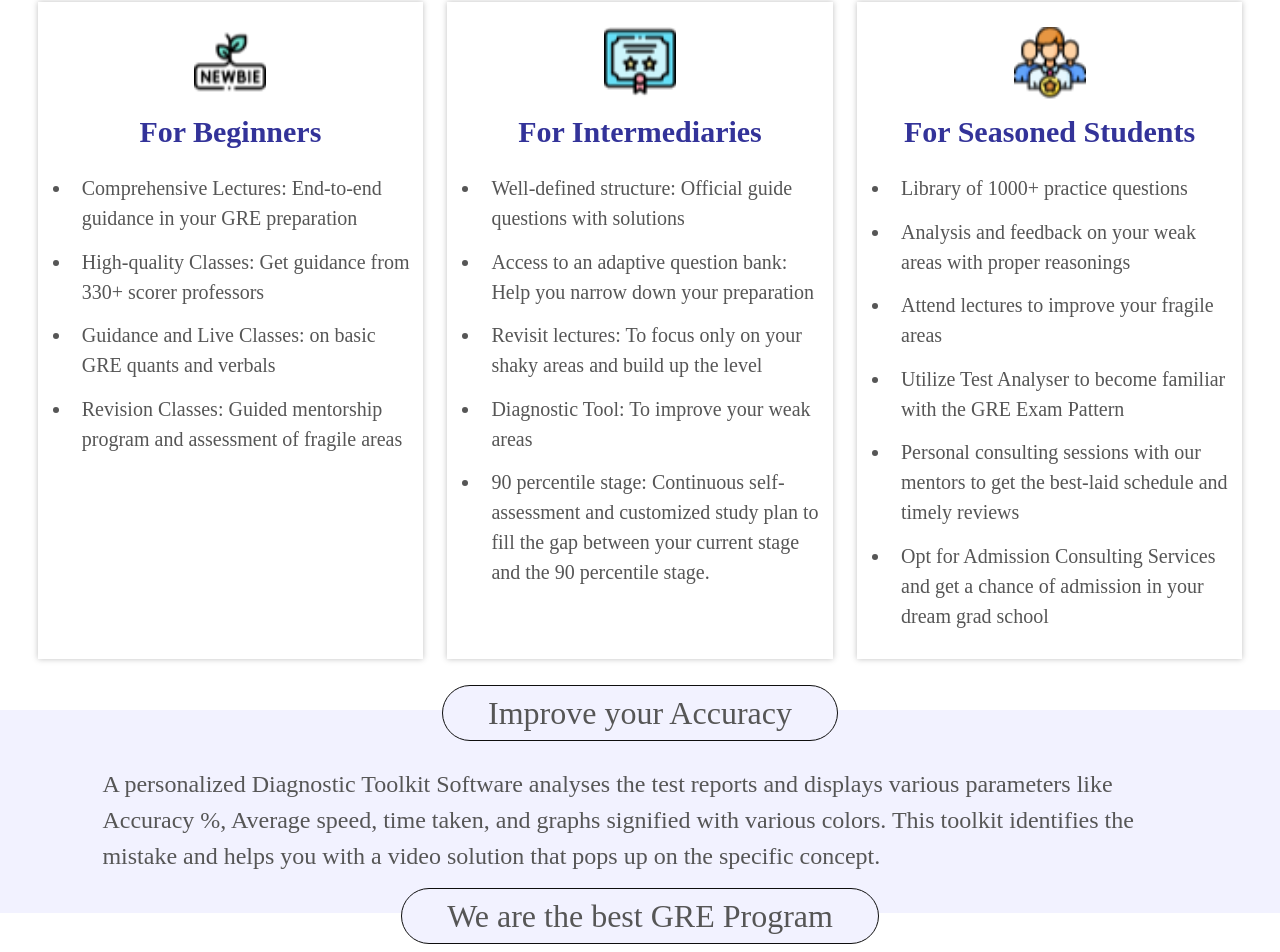
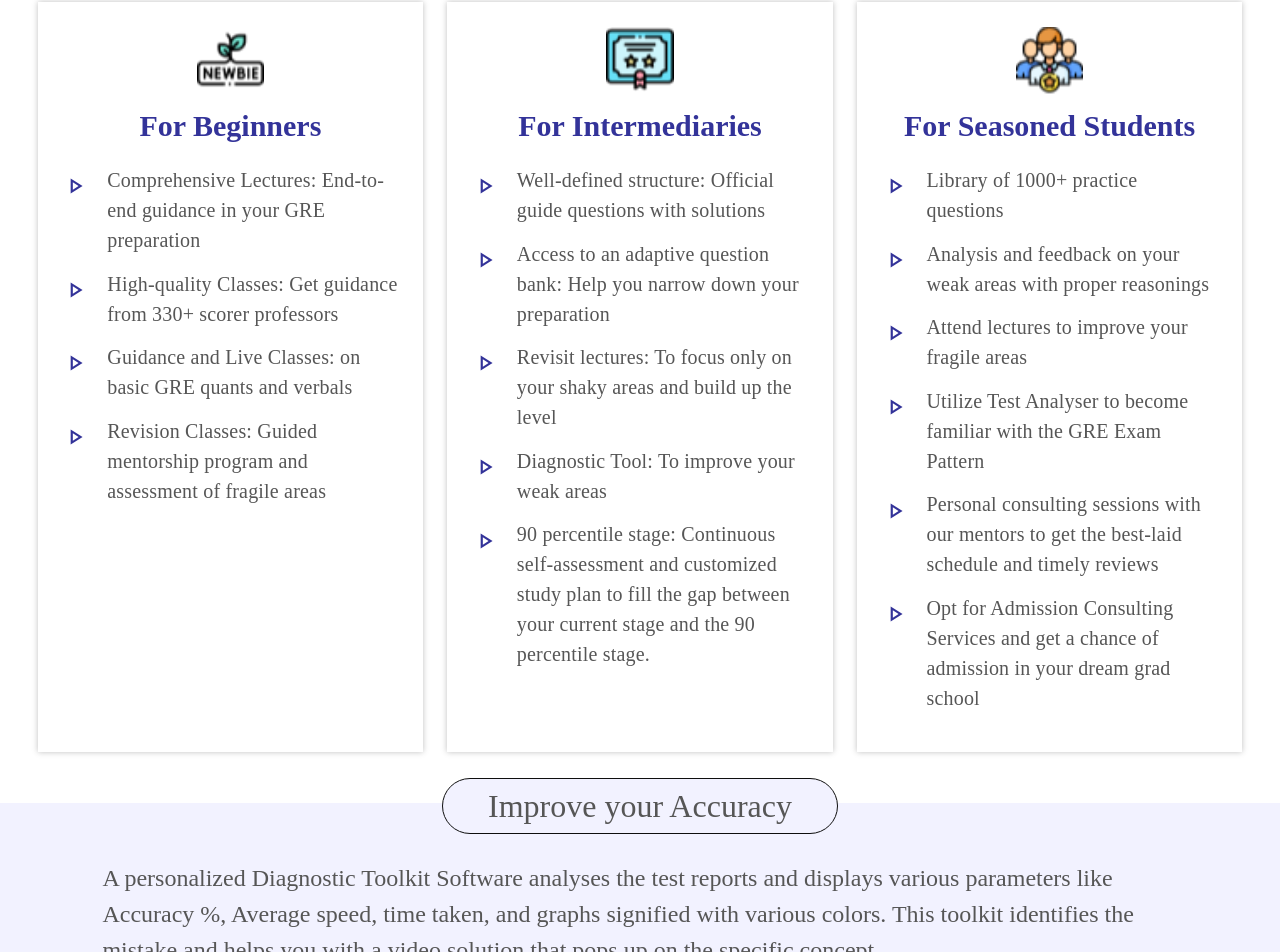
Before and after one commit to Amirtharaj-R/react-website-tasks, a JavaScript app: page / in a window 1280 px wide. Shown: the part 6523-7475 px from the top of the page. Built offline with nearby package versions, Linux system fonts and the light colour scheme.

Commit message:
List Change to react components on 11th sec

```diff
--- a/package.json
+++ b/package.json
@@ -3,12 +3,18 @@
   "version": "0.1.0",
   "private": true,
   "dependencies": {
+    "@emotion/react": "^11.10.5",
+    "@emotion/styled": "^11.10.5",
+    "@mui/icons-material": "^5.10.14",
+    "@mui/material": "^5.10.14",
+    "@mui/styled-engine-sc": "^5.10.14",
     "@testing-library/jest-dom": "^5.16.5",
     "@testing-library/react": "^13.4.0",
     "@testing-library/user-event": "^13.5.0",
     "react": "^18.2.0",
     "react-dom": "^18.2.0",
     "react-scripts": "5.0.1",
+    "styled-components": "^5.3.6",
     "web-vitals": "^2.1.4"
   },
   "scripts": {
--- a/public/index.html
+++ b/public/index.html
@@ -2,7 +2,7 @@
 <html lang="en">
   <head>
     <meta charset="utf-8" />
-    <link rel="icon" href="%PUBLIC_URL%/favicon.ico" />
+    <link rel="icon" href="%PUBLIC_URL%/CareerLabs Logo.png" />
     <meta name="viewport" content="width=device-width, initial-scale=1" />
     <meta name="theme-color" content="#000000" />
     <meta
--- a/src/App.css
+++ b/src/App.css
@@ -414,12 +414,9 @@
 }
 .eleventh-sec-col {
   box-shadow: 0px 0px 6px rgba(0, 0, 0, 0.25);
-  padding: 2% 1%;
+  padding: 2%;
   width: 50%;
   margin: 0% 1%;
-}
-.eleventh-sec-col ul {
-  /* list-style-image: url("Assets/eleventh-sec-triangle-img.png"); */
 }
 .eleventh-sec-col h4 {
   font-family: "Poppins";
@@ -431,11 +428,16 @@
   color: #333399;
   margin-top: 2%;
 }
-.eleventh-sec-col ul {
-  padding-left: 6%;
-  padding-top: 2%;
+.eleventh-sec-col .Arrow-align {
+  align-items: flex-start;
+  padding: 0%;
 }
-.eleventh-sec-col ul li {
+.eleventh-sec-col .Arrow {
+  margin-top: 15px;
+  color: #333399;
+  font-size: 26px;
+}
+.eleventh-sec-col span {
   font-family: "Poppins";
   font-style: normal;
   font-weight: 400;
@@ -443,8 +445,7 @@
   line-height: 30px;
   color: #565656;
   padding: 1% 0%;
-  margin-top: 2%;
-  padding-left: 10px;
+  margin-left: -4%;
 }
 
 /* 12th Sec */
@@ -965,16 +966,16 @@
     line-height: 21px;
     margin-top: 2%;
   }
-  .eleventh-sec-col ul {
-    padding-left: 8%;
-    padding-top: 2%;
-  }
-  .eleventh-sec-col ul li {
+  .eleventh-sec-col span {
     font-size: 12px;
     line-height: 18px;
     padding: 1% 0%;
-    margin-top: 2%;
-    padding-left: 10px;
+    margin-left: -10%;
+  }
+  .eleventh-sec-col .Arrow {
+    margin-top: 5px;
+    color: #333399;
+    font-size: 25px;
   }
 
   /* 12th Sec */
@@ -1291,17 +1292,25 @@
     line-height: 28px;
     margin-top: 2%;
   }
-  .eleventh-sec-col ul {
+  .eleventh-sec-col .Arrow {
+    margin-top: 5px;
+  }
+  .eleventh-sec-col span {
+    font-size: 14px;
+    line-height: 18px;
+    margin-left: -10%;
+  }
+  /* .eleventh-sec-col ul {
     padding-left: 10%;
     padding-top: 2%;
-  }
-  .eleventh-sec-col ul li {
+  } */
+  /* .eleventh-sec-col ul li {
     font-size: 14px;
     line-height: 18px;
     padding: 1% 0%;
     margin-top: 2%;
     padding-left: 5px;
-  }
+  } */
   /* 12th Sec */
   .twelveth-sec-Desktop-view {
     display: none;
--- a/src/App.js
+++ b/src/App.js
@@ -1,3 +1,8 @@
+import List from "@mui/material/List";
+import ListItem from "@mui/material/ListItem";
+import ListItemIcon from "@mui/material/ListItemIcon";
+import ListItemText from "@mui/material/ListItemText";
+import PlayArrowOutlinedIcon from "@mui/icons-material/PlayArrowOutlined";
 import "./App.css";
 function App() {
   return (
@@ -423,50 +428,164 @@ function App() {
           <div class="eleventh-sec-col">
             <img src="Assets/eleventh-box-col-img1.png" alt="" />
             <h4>For Beginners</h4>
-            <ul>
-              <li>
-                Comprehensive Lectures: End-to-end guidance in your GRE
-                preparation
-              </li>
-              <li>
-                High-quality Classes: Get guidance from 330+ scorer professors
-              </li>
-              <li>
-                Guidance and Live Classes: on basic GRE quants and verbals
-              </li>
-              <li>
-                Revision Classes: Guided mentorship program and assessment of
-                fragile areas
-              </li>
-            </ul>
+            <List>
+              <ListItem className="Arrow-align">
+                <ListItemIcon>
+                  <PlayArrowOutlinedIcon className="Arrow" />
+                </ListItemIcon>
+                <ListItemText
+                  className="list-text"
+                  primary="Comprehensive Lectures: End-to-end guidance in your GRE preparation"
+                />
+              </ListItem>
+              <ListItem className="Arrow-align">
+                <ListItemIcon>
+                  <PlayArrowOutlinedIcon className="Arrow" />
+                </ListItemIcon>
+                <ListItemText
+                  className="list-text"
+                  primary="High-quality Classes: Get guidance from 330+ scorer professors"
+                />
+              </ListItem>
+              <ListItem className="Arrow-align">
+                <ListItemIcon>
+                  <PlayArrowOutlinedIcon className="Arrow" />
+                </ListItemIcon>
+                <ListItemText
+                  className="list-text"
+                  primary="Guidance and Live Classes: on basic GRE quants and verbals"
+                />
+              </ListItem>
+              <ListItem className="Arrow-align">
+                <ListItemIcon>
+                  <PlayArrowOutlinedIcon className="Arrow" />
+                </ListItemIcon>
+                <ListItemText
+                  className="list-text"
+                  primary="Revision Classes: Guided mentorship program and assessment of
+                  fragile areas"
+                />
+              </ListItem>
+            </List>
           </div>
           <div class="eleventh-sec-col">
             <img src="Assets/eleventh-box-col-img2.png" alt="" />
             <h4>For Intermediaries</h4>
-            <ul>
-              <li>
-                Well-defined structure: Official guide questions with solutions
-              </li>
-              <li>
-                Access to an adaptive question bank: Help you narrow down your
-                preparation
-              </li>
-              <li>
-                Revisit lectures: To focus only on your shaky areas and build up
-                the level
-              </li>
-              <li>Diagnostic Tool: To improve your weak areas</li>
-              <li>
-                90 percentile stage: Continuous self-assessment and customized
-                study plan to fill the gap between your current stage and the 90
-                percentile stage.
-              </li>
-            </ul>
+            <List>
+              <ListItem className="Arrow-align">
+                <ListItemIcon>
+                  <PlayArrowOutlinedIcon className="Arrow" />
+                </ListItemIcon>
+                <ListItemText
+                  className="list-text"
+                  primary="Well-defined structure: Official guide questions with solutions"
+                />
+              </ListItem>
+              <ListItem className="Arrow-align">
+                <ListItemIcon>
+                  <PlayArrowOutlinedIcon className="Arrow" />
+                </ListItemIcon>
+                <ListItemText
+                  className="list-text"
+                  primary="Access to an adaptive question bank: Help you narrow down your
+                  preparation"
+                />
+              </ListItem>
+              <ListItem className="Arrow-align">
+                <ListItemIcon>
+                  <PlayArrowOutlinedIcon className="Arrow" />
+                </ListItemIcon>
+                <ListItemText
+                  className="list-text"
+                  primary="Revisit lectures: To focus only on your shaky areas and build up
+                  the level"
+                />
+              </ListItem>
+              <ListItem className="Arrow-align">
+                <ListItemIcon>
+                  <PlayArrowOutlinedIcon className="Arrow" />
+                </ListItemIcon>
+                <ListItemText
+                  className="list-text"
+                  primary="Diagnostic Tool: To improve your weak areas"
+                />
+              </ListItem>
+              <ListItem className="Arrow-align">
+                <ListItemIcon>
+                  <PlayArrowOutlinedIcon className="Arrow" />
+                </ListItemIcon>
+                <ListItemText
+                  className="list-text"
+                  primary="90 percentile stage: Continuous self-assessment and customized
+                  study plan to fill the gap between your current stage and the 90
+                  percentile stage."
+                />
+              </ListItem>
+            </List>
           </div>
           <div class="eleventh-sec-col">
             <img src="Assets/eleventh-box-col-img3.png" alt="" />
             <h4>For Seasoned Students</h4>
-            <ul>
+            <List>
+              <ListItem className="Arrow-align">
+                <ListItemIcon>
+                  <PlayArrowOutlinedIcon className="Arrow" />
+                </ListItemIcon>
+                <ListItemText
+                  className="list-text"
+                  primary="Library of 1000+ practice questions"
+                />
+              </ListItem>
+              <ListItem className="Arrow-align">
+                <ListItemIcon>
+                  <PlayArrowOutlinedIcon className="Arrow" />
+                </ListItemIcon>
+                <ListItemText
+                  className="list-text"
+                  primary="Analysis and feedback on your weak areas with proper reasonings"
+                />
+              </ListItem>
+              <ListItem className="Arrow-align">
+                <ListItemIcon>
+                  <PlayArrowOutlinedIcon className="Arrow" />
+                </ListItemIcon>
+                <ListItemText
+                  className="list-text"
+                  primary="Attend lectures to improve your fragile areas"
+                />
+              </ListItem>
+              <ListItem className="Arrow-align">
+                <ListItemIcon>
+                  <PlayArrowOutlinedIcon className="Arrow" />
+                </ListItemIcon>
+                <ListItemText
+                  className="list-text"
+                  primary="Utilize Test Analyser to become familiar with the GRE Exam
+                  Pattern"
+                />
+              </ListItem>
+              <ListItem className="Arrow-align">
+                <ListItemIcon>
+                  <PlayArrowOutlinedIcon className="Arrow" />
+                </ListItemIcon>
+                <ListItemText
+                  className="list-text"
+                  primary="Personal consulting sessions with our mentors to get the
+                  best-laid schedule and timely reviews"
+                />
+              </ListItem>
+              <ListItem className="Arrow-align">
+                <ListItemIcon>
+                  <PlayArrowOutlinedIcon className="Arrow" />
+                </ListItemIcon>
+                <ListItemText
+                  className="list-text"
+                  primary="Opt for Admission Consulting Services and get a chance of
+                  admission in your dream grad school"
+                />
+              </ListItem>
+            </List>
+            {/* <ul>
               <li>Library of 1000+ practice questions</li>
               <li>
                 Analysis and feedback on your weak areas with proper reasonings
@@ -484,7 +603,7 @@ function App() {
                 Opt for Admission Consulting Services and get a chance of
                 admission in your dream grad school
               </li>
-            </ul>
+            </ul> */}
           </div>
         </div>
       </section>
```
Also changed, not shown: public/CareerLabs Logo.png (added), public/manifest.json, src/Components/Listitems.js (added), 1 other file (tests, documents, lock files or other folders).
